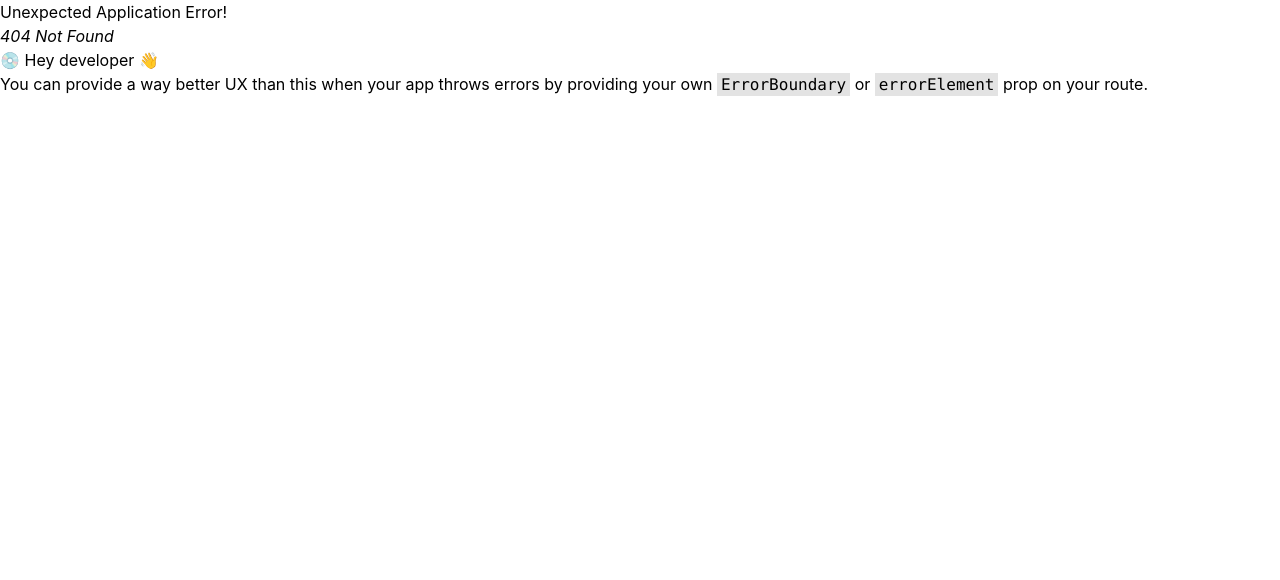
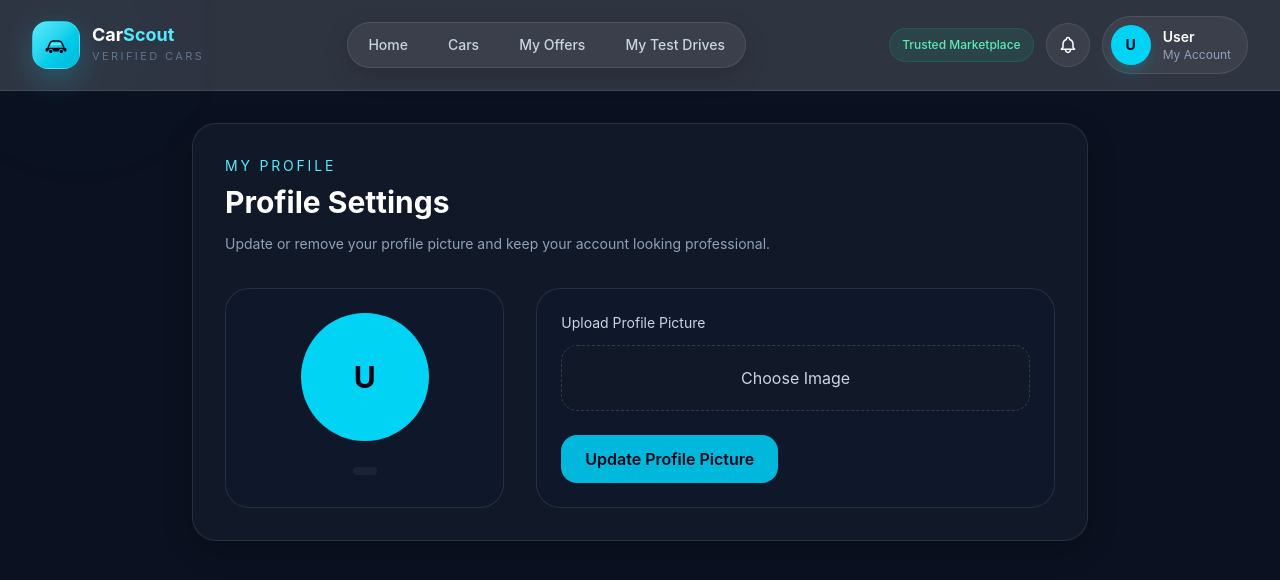
Before and after one commit to Chavda-Jay/Car_Scout-Frontend, a React (Vite) app: page /user/profile in a window 1280 px wide. Before the commit this address had no page. Shown: the top 580 px of the page. Built offline with nearby package versions, Linux system fonts and the light colour scheme.

Commit message:
Profile_Picture Upload

```diff
--- a/src/components/user/UserNavbar.jsx
+++ b/src/components/user/UserNavbar.jsx
@@ -135,14 +135,15 @@ export const UserNavbar = () => {
   const location = useLocation();
   const profileRef = useRef(null);
 
-  const userName = localStorage.getItem("firstName") || "User";
+  const user = JSON.parse(localStorage.getItem("user")) || {};
+  const userName = localStorage.getItem("firstName") || user?.firstName || "User";
   const role = localStorage.getItem("role");
-  const user = JSON.parse(localStorage.getItem("user"));
 
-  const initials = useMemo(
-    () => userName.slice(0, 2).toUpperCase(),
-    [userName]
-  );
+  const initials = useMemo(() => {
+    const first = user?.firstName?.[0] || userName?.[0] || "";
+    const last = user?.lastName?.[0] || "";
+    return `${first}${last}`.toUpperCase() || "U";
+  }, [user, userName]);
 
   const basePath = role === "seller" ? "/seller" : "/user";
 
@@ -310,9 +311,17 @@ export const UserNavbar = () => {
                 onClick={() => setIsProfileOpen(!isProfileOpen)}
                 className="flex items-center gap-3 rounded-full border border-white/10 bg-white/5 px-2 py-2 pr-4 transition duration-300 hover:bg-white/10"
               >
-                <div className="flex h-10 w-10 items-center justify-center rounded-full bg-cyan-400 text-sm font-bold text-slate-950 shadow-lg shadow-cyan-500/20">
-                  {initials}
-                </div>
+                {user?.profilePic ? (
+                  <img
+                    src={user.profilePic}
+                    alt="profile"
+                    className="h-10 w-10 rounded-full border border-white/10 object-cover"
+                  />
+                ) : (
+                  <div className="flex h-10 w-10 items-center justify-center rounded-full bg-cyan-400 text-sm font-bold text-slate-950 shadow-lg shadow-cyan-500/20">
+                    {initials}
+                  </div>
+                )}
 
                 <div className="text-left">
                   <p className="text-sm font-semibold text-white">{userName}</p>
@@ -326,6 +335,14 @@ export const UserNavbar = () => {
                     <p className="text-sm font-semibold text-white">{userName}</p>
                     <p className="text-xs text-slate-400">carscout user panel</p>
                   </div>
+
+                  <Link
+                    to={`${basePath}/profile`}
+                    onClick={() => setIsProfileOpen(false)}
+                    className="block px-4 py-3 text-sm text-slate-200 transition hover:bg-white/5"
+                  >
+                    Profile
+                  </Link>
 
                   <Link
                     to={`${basePath}/offers`}
@@ -372,7 +389,7 @@ export const UserNavbar = () => {
 
         <div
           className={`overflow-hidden border-t border-white/10 bg-[#0f172a]/95 backdrop-blur-xl transition-all duration-300 md:hidden ${
-            isOpen ? "max-h-96 opacity-100" : "max-h-0 opacity-0"
+            isOpen ? "max-h-[520px] opacity-100" : "max-h-0 opacity-0"
           }`}
         >
           <div className="space-y-2 px-4 py-4">
@@ -393,6 +410,14 @@ export const UserNavbar = () => {
                 Cars
               </Link>
             )}
+
+            <Link
+              to={`${basePath}/profile`}
+              onClick={() => setIsOpen(false)}
+              className="block rounded-xl px-4 py-3 text-slate-200 transition hover:bg-white/5"
+            >
+              Profile
+            </Link>
 
             <Link
               to={`${basePath}/offers`}
--- /dev/null
+++ b/src/pages/user/Profile.jsx
@@ -0,0 +1,164 @@
+import React, { useMemo, useState } from "react";
+import API from "../../api/Api";
+import { toast } from "react-toastify";
+
+const Profile = () => {
+  const savedUser = JSON.parse(localStorage.getItem("user"));
+  const role = localStorage.getItem("role");
+  const [user, setUser] = useState(savedUser || {});
+  const [file, setFile] = useState(null);
+  const [uploading, setUploading] = useState(false);
+  const [removing, setRemoving] = useState(false);
+
+  const initials = useMemo(() => {
+    const first = user?.firstName?.[0] || "";
+    const last = user?.lastName?.[0] || "";
+    return `${first}${last}`.toUpperCase() || "U";
+  }, [user]);
+
+  const handleUpload = async () => {
+    try {
+      if (!file) {
+        toast.error("Please choose an image");
+        return;
+      }
+
+      setUploading(true);
+
+      const formData = new FormData();
+      formData.append("profilePic", file);
+
+      const res = await API.put(`/user/profile-pic/${user._id}`, formData, {
+        headers: {
+          "Content-Type": "multipart/form-data",
+        },
+      });
+
+      const updatedUser = res.data.data;
+
+      setUser(updatedUser);
+      localStorage.setItem("user", JSON.stringify(updatedUser));
+      localStorage.setItem("firstName", updatedUser.firstName);
+      localStorage.setItem("role", updatedUser.role || role);
+
+      toast.success("Profile picture updated successfully");
+      setFile(null);
+    } catch (err) {
+      console.log(err);
+      toast.error("Failed to update profile picture");
+    } finally {
+      setUploading(false);
+    }
+  };
+
+  const handleRemove = async () => {
+    try {
+      setRemoving(true);
+
+      const res = await API.put(`/user/remove-profile-pic/${user._id}`);
+      const updatedUser = res.data.data;
+
+      setUser(updatedUser);
+      localStorage.setItem("user", JSON.stringify(updatedUser));
+      localStorage.setItem("firstName", updatedUser.firstName);
+      localStorage.setItem("role", updatedUser.role || role);
+
+      toast.success("Profile picture removed successfully");
+      setFile(null);
+    } catch (err) {
+      console.log(err);
+      toast.error("Failed to remove profile picture");
+    } finally {
+      setRemoving(false);
+    }
+  };
+
+  return (
+    <div className="min-h-screen bg-[#0b1120] px-4 py-8 text-white sm:px-6 lg:px-10">
+      <div className="mx-auto max-w-4xl">
+        <div className="rounded-3xl border border-white/10 bg-[#111827] p-6 shadow-[0_10px_30px_rgba(0,0,0,0.20)] sm:p-8">
+          <p className="text-sm uppercase tracking-[0.2em] text-cyan-300">
+            My Profile
+          </p>
+          <h1 className="mt-2 text-3xl font-bold">Profile Settings</h1>
+          <p className="mt-3 text-sm leading-6 text-slate-400">
+            Update or remove your profile picture and keep your account looking professional.
+          </p>
+
+          <div className="mt-8 grid gap-8 lg:grid-cols-[0.7fr_1.3fr]">
+            <div className="rounded-3xl border border-white/10 bg-[#0f172a] p-6 text-center">
+              {user?.profilePic ? (
+                <img
+                  src={user.profilePic}
+                  alt="Profile"
+                  className="mx-auto h-32 w-32 rounded-full border border-white/10 object-cover"
+                />
+              ) : (
+                <div className="mx-auto flex h-32 w-32 items-center justify-center rounded-full bg-cyan-400 text-3xl font-bold text-slate-950">
+                  {initials}
+                </div>
+              )}
+
+              <h2 className="mt-4 text-xl font-semibold text-white">
+                {user?.firstName} {user?.lastName}
+              </h2>
+              <p className="mt-1 text-sm text-slate-400">{user?.email}</p>
+              <p className="mt-2 inline-block rounded-full bg-white/5 px-3 py-1 text-xs uppercase tracking-[0.18em] text-cyan-300">
+                {user?.role}
+              </p>
+            </div>
+
+            <div className="rounded-3xl border border-white/10 bg-[#0f172a] p-6">
+              <label className="block text-sm text-slate-300">
+                Upload Profile Picture
+              </label>
+
+              <label className="mt-3 flex cursor-pointer items-center justify-center rounded-2xl border border-dashed border-white/15 bg-[#111827] p-5 text-slate-300 transition hover:border-cyan-400/30 hover:bg-[#132033]">
+                Choose Image
+                <input
+                  type="file"
+                  accept="image/*"
+                  onChange={(e) => setFile(e.target.files[0])}
+                  className="hidden"
+                />
+              </label>
+
+              {file && (
+                <div className="mt-4">
+                  <p className="mb-3 text-sm text-slate-400">Preview</p>
+                  <img
+                    src={URL.createObjectURL(file)}
+                    alt="Preview"
+                    className="h-36 w-36 rounded-2xl border border-white/10 object-cover"
+                  />
+                </div>
+              )}
+
+              <div className="mt-6 flex flex-wrap gap-3">
+                <button
+                  onClick={handleUpload}
+                  disabled={uploading}
+                  className="rounded-2xl bg-cyan-500 px-6 py-3 font-semibold text-slate-950 transition hover:bg-cyan-400 disabled:cursor-not-allowed disabled:opacity-70"
+                >
+                  {uploading ? "Uploading..." : "Update Profile Picture"}
+                </button>
+
+                {user?.profilePic && (
+                  <button
+                    onClick={handleRemove}
+                    disabled={removing}
+                    className="rounded-2xl bg-red-500 px-6 py-3 font-semibold text-white transition hover:bg-red-600 disabled:cursor-not-allowed disabled:opacity-70"
+                  >
+                    {removing ? "Removing..." : "Remove Picture"}
+                  </button>
+                )}
+              </div>
+            </div>
+          </div>
+        </div>
+      </div>
+    </div>
+  );
+};
+
+export default Profile;
```
Also changed, not shown: src/router/AppRoutes.jsx (+5 -2 lines).
